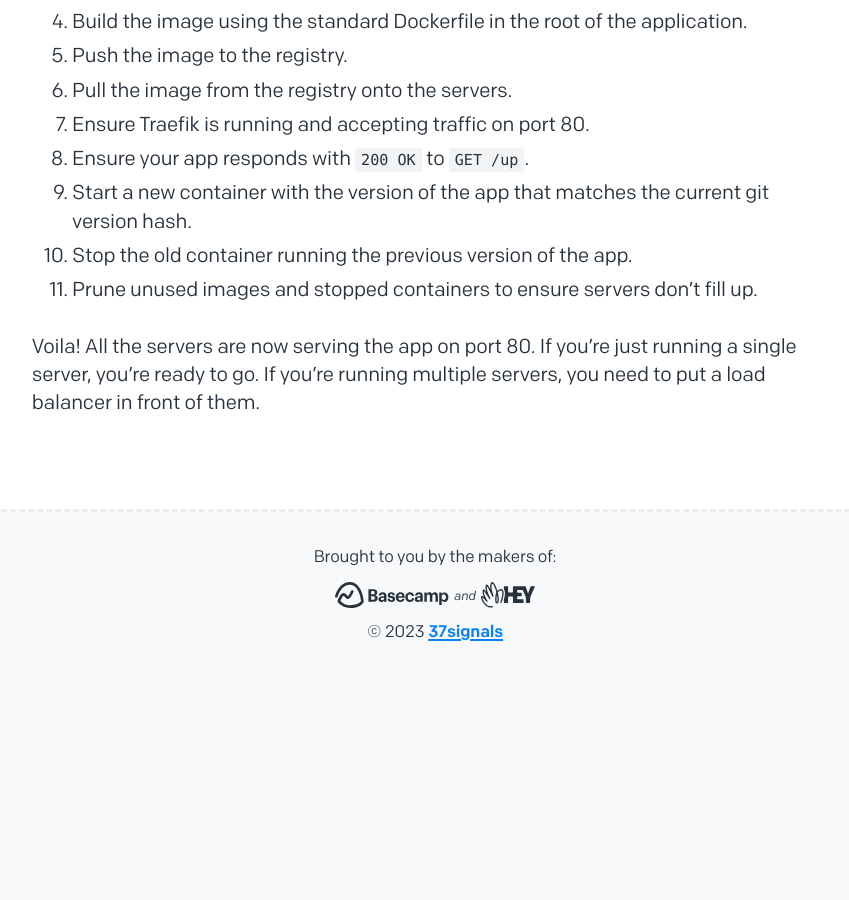
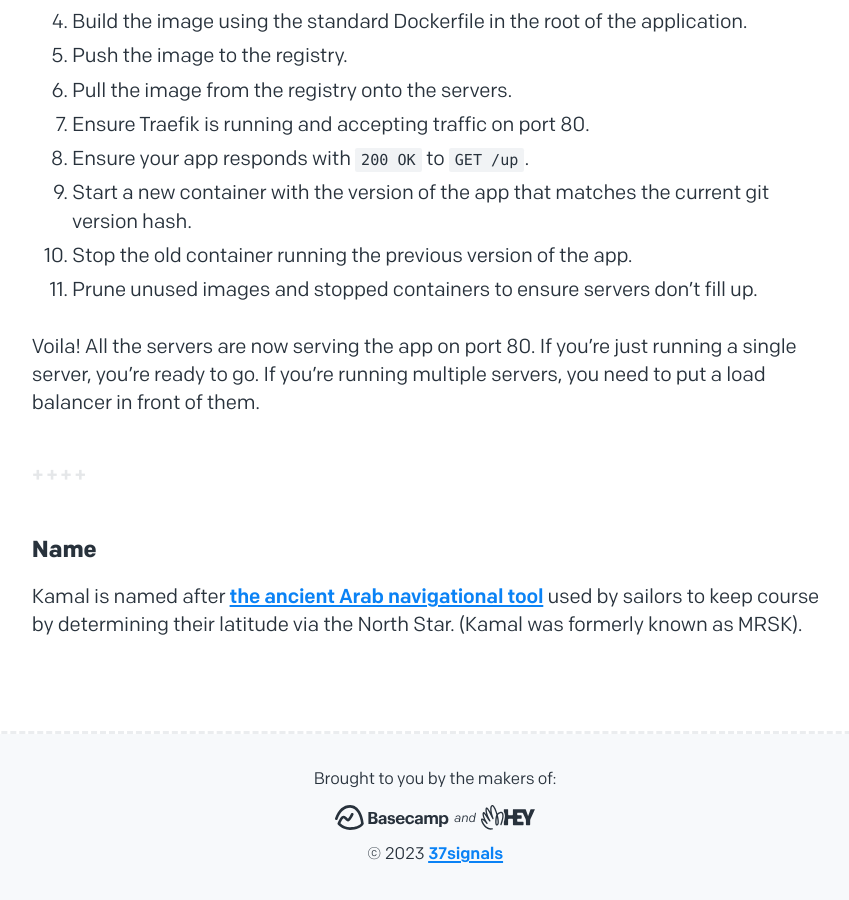
Before and after one commit to basecamp/kamal-site, a Jekyll site: the page built from index.html, in a window 1280 px wide and 900 px high, scrolled down 3860 px. Shown: the whole window, without its empty margins (205-1054 px from the left). Built offline with Jekyll 4.4.1, drawn with Linux system fonts in a browser that asks for light colours; before the commit the page ends 4538 px from its top, so only the background shows below that.

Commit message:
Explain name

```diff
--- a/index.html
+++ b/index.html
@@ -39,6 +39,7 @@ layout: default
       <p>Kamal seeks to bring the advance in ergonomics pioneered by these commercial offerings to deploying web apps anywhere. Whether that’s low-cost cloud options without the managed-service markup from the likes of Digital Ocean, Hetzner, OVH, etc, or it’s your own colocated bare metal. To Kamal, it’s all the same. Feed the config file a list of IP addresses with vanilla Ubuntu servers that have seen no prep beyond an added SSH key, and you’ll be running in literally minutes.</p>
       <p>This approach gives you enormous portability. You can have your web app deployed on several clouds at ease like this. Or you can buy the baseline with your own hardware, then deploy to a cloud before a big seasonal spike to get more capacity. When you’re not locked into a single provider from a tooling perspective, there are a lot of compelling options available.</p>
       <p>Ultimately, Kamal is meant to compress the complexity of going to production using open source tooling that isn’t tied to any commercial offering. Not to zero, mind you. You’re probably still better off with a fully managed service if basic Linux or Docker is still difficult, but as soon as those concepts are familiar, you’ll be ready to go with Kamal.</p>
+
       <hr class="ornament" />
       <h3>Why not just run Capistrano, Kubernetes or Docker Swarm?</h3>
       <p>Kamal basically is Capistrano for Containers, without the need to carefully prepare servers in advance. No need to ensure that the servers have just the right version of Ruby or other dependencies you need. That all lives in the Docker image now. You can boot a brand new Ubuntu (or whatever) server, add it to the list of servers in Kamal, and it’ll be auto-provisioned with Docker, and run right away. Docker’s layer caching also speeds up deployments with less mucking about on the server. And the images built for Kamal can be used for CI or later introspection.</p>
@@ -90,6 +91,11 @@ kamal deploy
         <li>Prune unused images and stopped containers to ensure servers don’t fill up.</li>
       </ol>
       <p>Voila! All the servers are now serving the app on port 80. If you’re just running a single server, you’re ready to go. If you’re running multiple servers, you need to put a load balancer in front of them.</p>
+
+      <hr class="ornament" />
+      <h3>Name</h3>
+      <p>Kamal is named after <a href="https://exploration.marinersmuseum.org/object/kamal/">the ancient Arab navigational tool</a> used by sailors to keep course by determining their latitude via the North Star. (Kamal was formerly known as MRSK).</p>
+
     </article>
   </section>
 </div>
```
